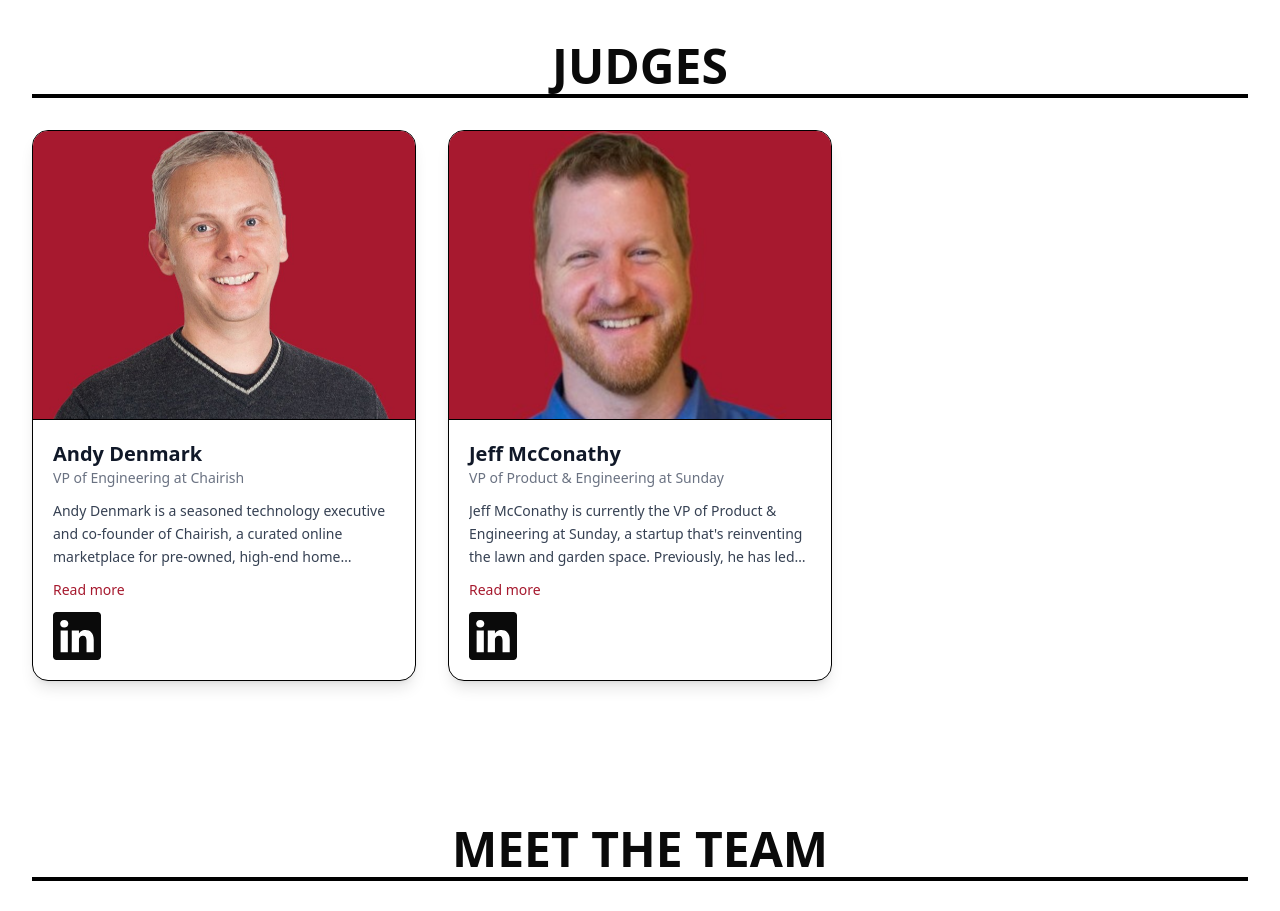
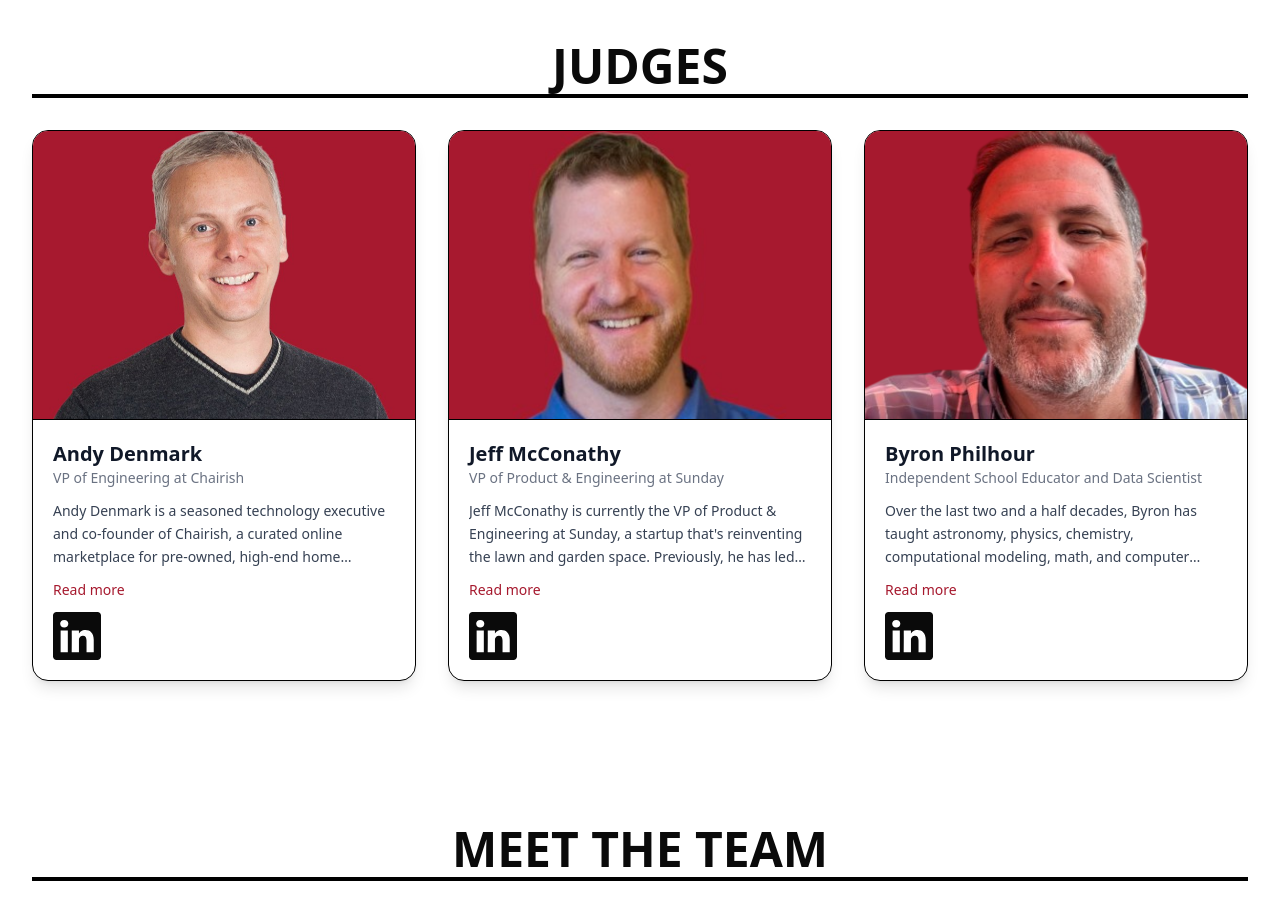
Before and after one commit to jacob-s-codes/uhshacks, a Next.js app: page / in a window 1280 px wide. Shown: the part 5220-6131 px from the top of the page. Built offline with nearby package versions, Linux system fonts and the light colour scheme.

Commit message:
Added byron

```diff
--- a/src/app/HomeClient.tsx
+++ b/src/app/HomeClient.tsx
@@ -367,6 +367,13 @@ const HomeClient = () => {
               image="/people/jeffimg.jpg"
               title="VP of Product & Engineering at Sunday"
             />
+            <Judges
+              name="Byron Philhour"
+              bio1="Over the last two and a half decades, Byron has taught astronomy, physics, chemistry, computational modeling, math, and computer science to students of all ages and backgrounds. His day job is in independent school education, where he aligns with progressive / constructivist and humanist movements, understanding that human beings are capable of explosive, self-directed, experiential learning once obstacles to their well-being are removed." bio2="Byron earned his undergraduate degree from U.C. Berkeley and his Ph.D. in physics from the California Institute of Technology with a focus on observational cosmology. He's spent a lifetime tinkering with code, AI and data visualization." bio3="His company, Data Second, offers novel computational visualizations and models to clients at the intersection of data science and human relationships, including in education, politics, and in nonprofit and private sectors."
+              link="https://www.linkedin.com/in/bphilhour/"
+              image="/people/byronpic.png"
+              title="Independent School Educator and Data Scientist"
+            />
           </div>
         </div>
       </div>
```
Also changed, not shown: public/people/byronpic.png (added).
